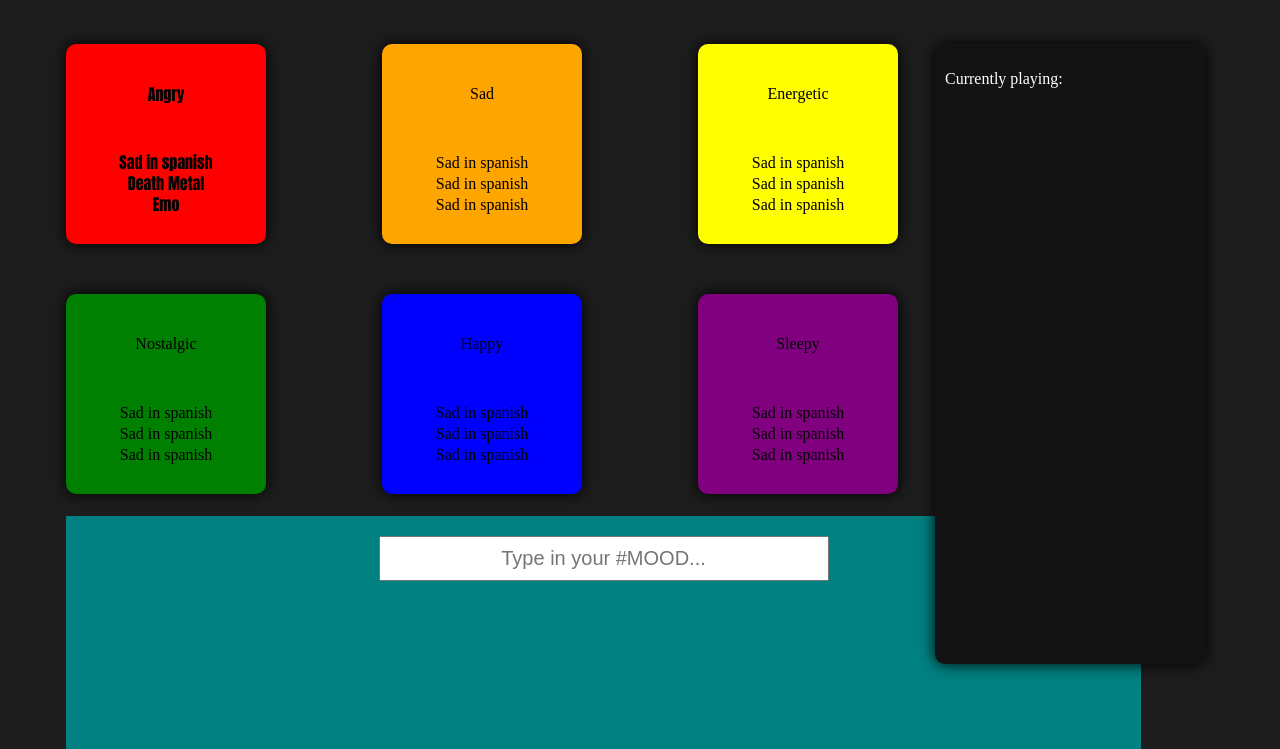
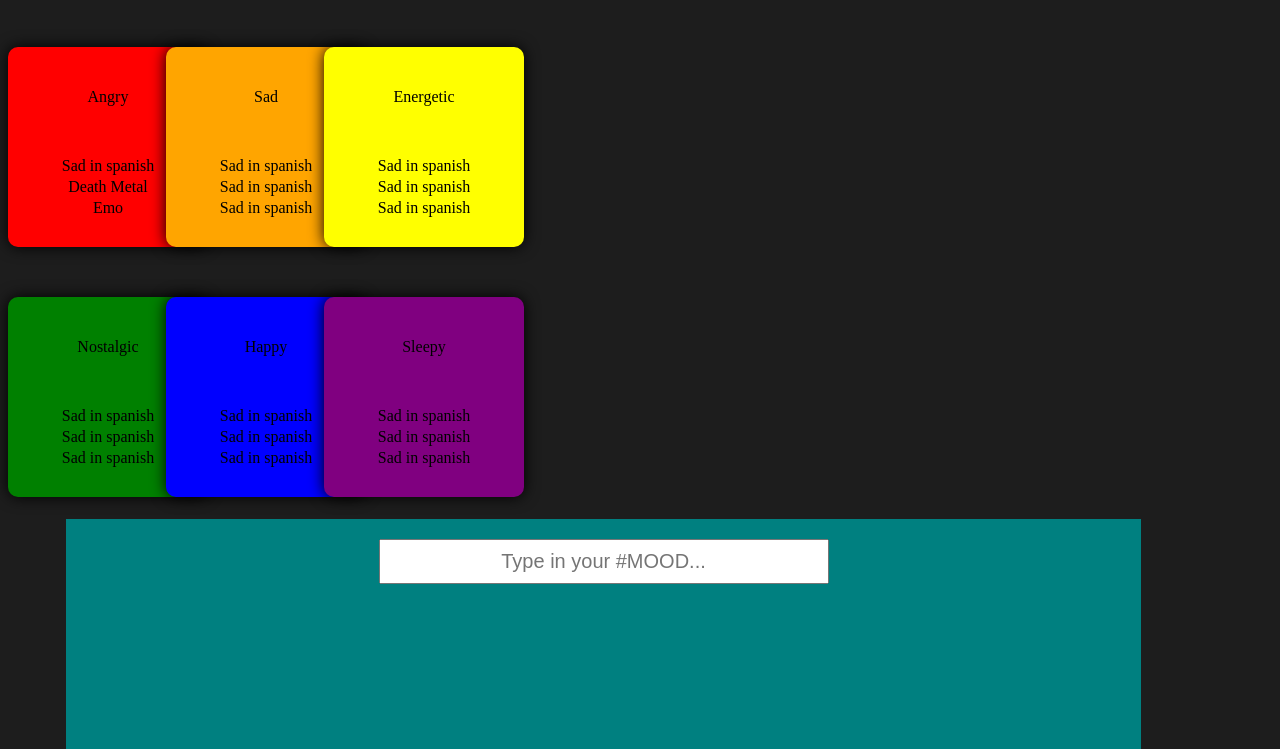
Before and after one commit to Keffdu/phase1-project, a plain HTML site: page index.html in a window 1280 px wide. Shown: the part 101-850 px from the top of the page. Drawn offline with Linux system fonts and the light colour scheme.

Commit message:
added flex parameters and minor changes

```diff
--- a/style.css
+++ b/style.css
@@ -5,7 +5,6 @@
     text-align: center;
     float: center;
     margin: auto;
-    font-size
     height: 40px;
     padding-bottom: 0;
 }
@@ -37,6 +36,7 @@
     text-align: center;
     text-transform: 50% 50% 50%;
     line-height: 100px;
+    margin-right: 50%;
 }
 
 .cube1 {
@@ -48,7 +48,7 @@ margin-top: 50px;
 text-align: center;
 box-shadow: 0px 0px 15px black;
 border-radius: 10px;
-font-family: Impact, Haettenschweiler, 'Arial Narrow Bold', sans-serif ;
+/* font-family: Impact, Haettenschweiler, 'Arial Narrow Bold', sans-serif ; */
 /* text-align: center;
 text-transform: 50% 50% 50%; */
 
@@ -114,21 +114,22 @@ transition: padding .5s
 }
 
 #panel {
-    position: absolute;
-    height: 600px;
-    right: 75px;
-    width: 250px;
-    top: 145;
-    bottom: 420px;
+    align-self: auto;
+    /* position: right; */
+    height: 400px;
+    /* right: 190px; */
+    width: 400x;
+    /* top: 145; */
+    /* bottom: 420px; */
     box-shadow: 0px 0px 15px black;
     background: #131313;
-    padding: 10px;
+    /* padding: 10px; */
     color: white;
     border-radius: 10px;
     /* transform-origin: 100% 50%; */
     /* transform: translateX(-100%); */
     /* transition: 0.2s ease-in-out; */
-    outline: 0;
+    /* outline: 0; */
 }
 button {
     font-size: 100%;
@@ -146,3 +147,9 @@ button {
     margin-left: 58px;
     margin-top: 22px;
 }
+
+.container {
+    display: flex;
+    flex-wrap: wrap;
+
+}
```
